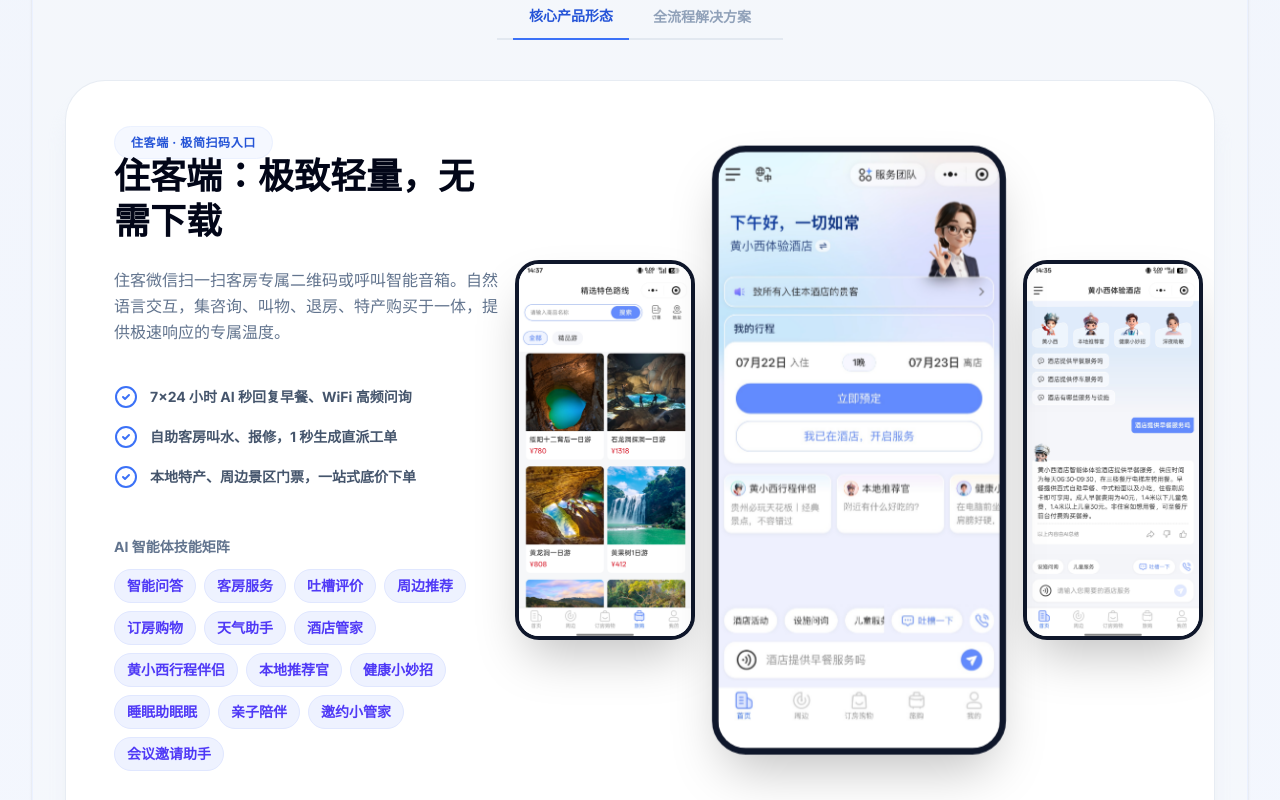
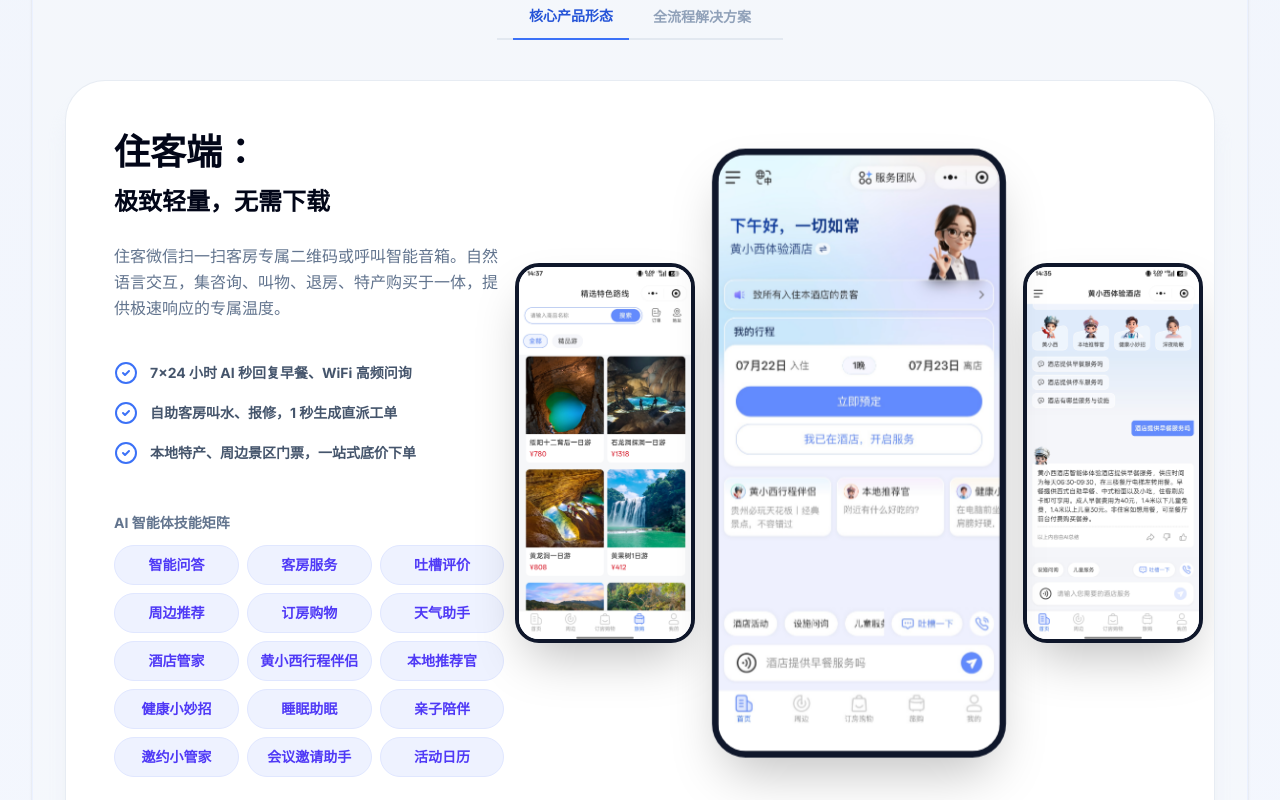
Before and after one commit to scmgh-2025/hotel-claw-XuanChuan2.0, a React (Vite) app: page / in a window 1280 px wide. Shown: the part 1400-2200 px from the top of the page. Built offline with nearby package versions, Linux system fonts and the light colour scheme.

Commit message:
修改h4标题和产品展示标签样式

```diff
--- a/src/App.tsx
+++ b/src/App.tsx
@@ -186,7 +186,7 @@ export default function App() {
 
                 {/* Overlay card */}
                 <div className="absolute bottom-6 left-6 right-6 bg-white/95 backdrop-blur-md text-slate-800 rounded-2xl p-4 border border-blue-100 shadow-lg">
-                  <h4 className="text-base font-bold text-slate-800">联名合作-贵州文旅品牌IP"黄小西"酒店智能体</h4>
+                  <h4 className="text-base font-bold text-slate-800">贵州文旅品牌IP"黄小西"与"酒店智能体"联名合作</h4>
                 </div>
               </div>
             </div>
--- a/src/components/LifecycleService.tsx
+++ b/src/components/LifecycleService.tsx
@@ -175,14 +175,14 @@ export default function LifecycleService({ forcedViewMode, hideTitle }: { forced
                 </div>
                 <div className="text-xs text-slate-500 bg-slate-100 px-2.5 py-1 rounded-lg mt-4 font-medium">⚙️ 连接现有 PMS / 移动工作台</div>
               </div>
-              <div className="bg-slate-900 text-white rounded-xl p-4 border border-slate-800 shadow-lg flex flex-col justify-between">
+              <div className="bg-gradient-to-br from-brand-50 to-indigo-50 text-slate-800 rounded-xl p-4 border border-brand-100 shadow-sm flex flex-col justify-between">
                 <div>
-                  <div className="flex items-center gap-1.5 font-bold text-sm text-yellow-400 pb-2 border-b border-slate-800">
+                  <div className="flex items-center gap-1.5 font-bold text-sm text-brand-700 pb-2 border-b border-brand-100">
                     <span className="text-base">🤖</span> 智能体做了什么？
                   </div>
-                  <p className="text-sm text-slate-300 mt-3 leading-relaxed font-medium">{stage.aiAction}</p>
+                  <p className="text-sm text-slate-600 mt-3 leading-relaxed font-medium">{stage.aiAction}</p>
                 </div>
-                <div className="text-xs text-green-400 bg-emerald-500/10 border border-emerald-500/20 px-2.5 py-1 rounded-lg mt-4 font-bold flex items-center gap-1">
+                <div className="text-xs text-emerald-600 bg-emerald-50 border border-emerald-100 px-2.5 py-1 rounded-lg mt-4 font-bold flex items-center gap-1">
                   <CheckCircle2 className="w-3.5 h-3.5" />自动处理 · 全流程闭痕留痕
                 </div>
               </div>
--- a/src/components/ProductShowcase.tsx
+++ b/src/components/ProductShowcase.tsx
@@ -139,11 +139,8 @@ export default function ProductShowcase() {
                 <div className="xl:w-5/12 space-y-8 animate-in fade-in slide-in-from-left-4 duration-500">
                   {activeMode === 'guest' && (
                     <div className="space-y-6">
-                      <span className="text-xs font-bold text-brand-600 tracking-wider bg-brand-50 px-4 py-2 rounded-full border border-brand-100">
-                        住客端 · 极简扫码入口
-                      </span>
                       <h3 className="font-display text-4xl font-black text-slate-950 leading-tight">
-                        住客端：极致轻量，无需下载
+                        住客端：<span className="text-2xl"><br />极致轻量，无需下载</span>
                       </h3>
                       <p className="text-base text-slate-500 leading-relaxed font-medium">
                         住客微信扫一扫客房专属二维码或呼叫智能音箱。自然语言交互，集咨询、叫物、退房、特产购买于一体，提供极速响应的专属温度。
@@ -165,16 +162,16 @@ export default function ProductShowcase() {
 
                       <div className="pt-6">
                         <div className="text-sm font-bold text-slate-500 mb-3">AI 智能体技能矩阵</div>
-                        <div className="flex flex-wrap gap-2">
+                        <div className="grid grid-cols-3 gap-2">
                           {[
                             '智能问答', '客房服务', '吐槽评价', '周边推荐', '订房购物',
                             '天气助手', '酒店管家', '黄小西行程伴侣', '本地推荐官',
-                            '健康小妙招', '睡眠助眠眠', '亲子陪伴', '邀约小管家',
-                            '会议邀请助手'
+                            '健康小妙招', '睡眠助眠', '亲子陪伴', '邀约小管家',
+                            '会议邀请助手', '活动日历'
                           ].map((tag, idx) => (
                             <span
                               key={idx}
-                              className="px-3 py-1.5 text-sm font-bold text-indigo-600 rounded-full bg-indigo-50 border border-indigo-100 whitespace-nowrap"
+                              className="h-10 flex items-center justify-center text-sm font-bold text-indigo-600 rounded-full bg-indigo-50 border border-indigo-100 text-center px-2"
                             >
                               {tag}
                             </span>
@@ -186,11 +183,8 @@ export default function ProductShowcase() {
 
                   {activeMode === 'staff' && (
                     <div className="space-y-6">
-                      <span className="text-xs font-bold text-brand-600 tracking-wider bg-brand-50 px-4 py-2 rounded-full border border-brand-100">
-                        员工端 · 极简工作台
-                      </span>
                       <h3 className="font-display text-4xl font-black text-slate-950 leading-tight">
-                        员工端：智能派单，语音接单
+                        员工端：<span className="text-2xl"><br />智能派单，语音接单</span>
                       </h3>
                       <p className="text-base text-slate-500 leading-relaxed font-medium">
                         无需繁琐打字，阿姨/维修工语音说话即接单、反馈。AI 根据实时位置和人员排班，自动规划最优动线，实现跨部门 0 沟通成本协同。
@@ -212,15 +206,16 @@ export default function ProductShowcase() {
 
                       <div className="pt-6">
                         <div className="text-sm font-bold text-slate-500 mb-3">AI 员工技能矩阵</div>
-                        <div className="flex flex-wrap gap-2">
+                        <div className="grid grid-cols-3 gap-2">
                           {[
-                            '工单自动分配', '任务语音播报提醒', '任务AI助手',
+                            '任务自动流转', '智能语音提醒',
                             '住客吐槽管理', '行李寄存管理',
-                            '订单管理与交易管理', 'AI交班记事助手', 'AI营销'
+                            '订房订单处理', '商城交易处理', '客服服务处理',
+                            'AI交班记事助手', 'AI营销助手'
                           ].map((tag, idx) => (
                             <span
                               key={idx}
-                              className="px-3 py-1.5 text-sm font-bold text-indigo-600 rounded-full bg-indigo-50 border border-indigo-100 whitespace-nowrap"
+                              className="h-10 flex items-center justify-center text-sm font-bold text-indigo-600 rounded-full bg-indigo-50 border border-indigo-100 text-center px-2"
                             >
                               {tag}
                             </span>
@@ -232,11 +227,8 @@ export default function ProductShowcase() {
 
                   {activeMode === 'admin' && (
                     <div className="space-y-6">
-                      <span className="text-xs font-bold text-brand-600 tracking-wider bg-brand-50 px-4 py-2 rounded-full border border-brand-100">
-                        管理者 · 全局仪表盘
-                      </span>
                       <h3 className="font-display text-4xl font-black text-slate-950 leading-tight">
-                        管理者端：数据穿透，风险熔断
+                        管理者端：<span className="text-2xl"><br />一屏尽览，智能决策</span>
                       </h3>
                       <p className="text-base text-slate-500 leading-relaxed font-medium">
                         酒店经营数据一盘棋。客诉预警、能耗异常、收益趋势实时监控，让店长和老板能够随时随地进行精细化管理与决策。
@@ -258,15 +250,15 @@ export default function ProductShowcase() {
 
                       <div className="pt-6">
                         <div className="text-sm font-bold text-slate-500 mb-3">AI 管理技能矩阵</div>
-                        <div className="flex flex-wrap gap-2">
+                        <div className="grid grid-cols-3 gap-2">
                           {[
                             '运营数据可视化', '客户数据可视化', '收入数据可视化',
-                            '房价竞价', '热点活动', '自营商城',
-                            '平台商城', '融资匹配'
+                            '房价竞价', '热门活动提示', '自营商城管理',
+                            '平台商城管理', '融资匹配', '运营预警中心'
                           ].map((tag, idx) => (
                             <span
                               key={idx}
-                              className="px-3 py-1.5 text-sm font-bold text-indigo-600 rounded-full bg-indigo-50 border border-indigo-100 whitespace-nowrap"
+                              className="h-10 flex items-center justify-center text-sm font-bold text-indigo-600 rounded-full bg-indigo-50 border border-indigo-100 text-center px-2"
                             >
                               {tag}
                             </span>
```
